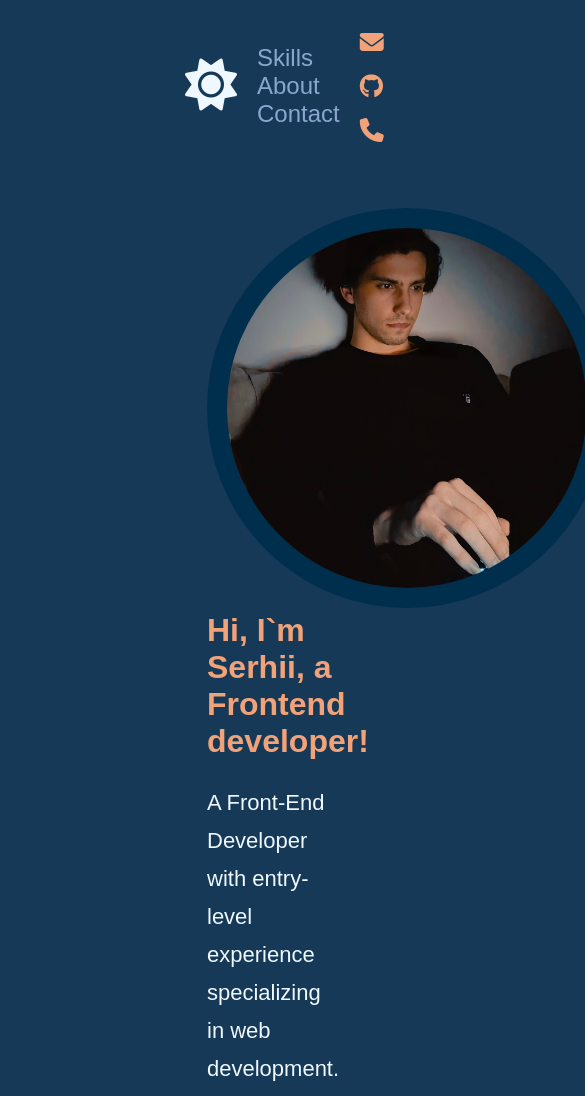
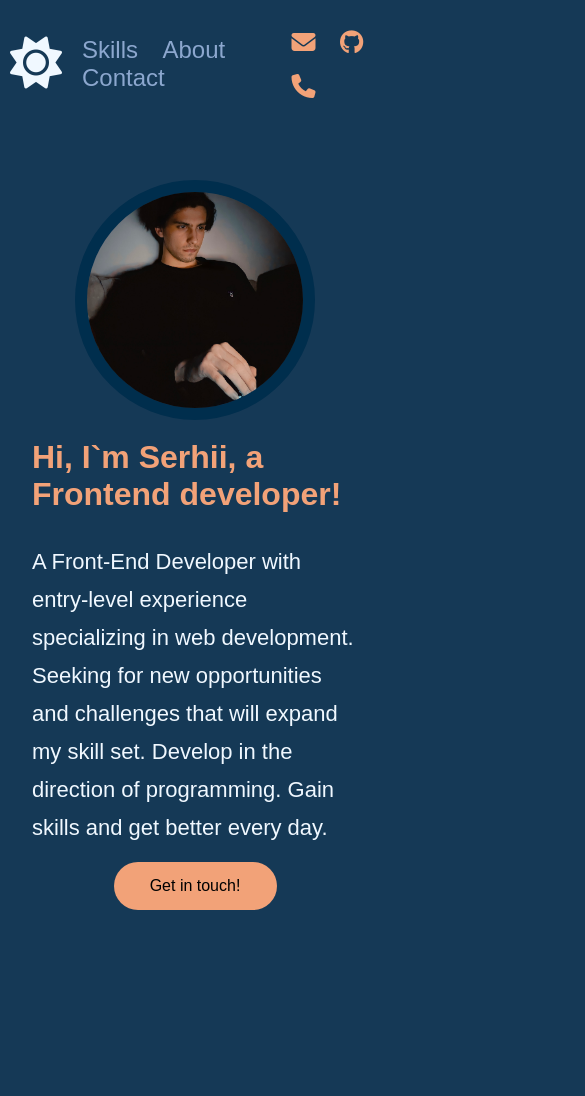
Before and after one commit to SerhiiOleskiv/portfolio_v2, a plain HTML site: page index.html in a window 390 px wide. Shown: the top 1096 px of the page, 585 px wide, since content can reach past the window. Drawn offline with Linux system fonts and the light colour scheme.

Commit message:
Add files via upload

```diff
--- a/index.html
+++ b/index.html
@@ -4,6 +4,7 @@
     <meta charset="UTF-8">
     <title>Portfolio V2</title>
     <link rel="stylesheet" href="style.css">
+    <meta name="viewport" content="width=device-width">
 </head>
 <body>
 
--- a/style.css
+++ b/style.css
@@ -6,14 +6,18 @@
 }
 body {
     background-color: #153956;
-    margin: 0 175px;
+    /*margin: 0 175px;*/
+    display: flex;
+    /*justify-content: center;*/
+    /*align-items: center;*/
+    flex-direction: column;
 }
 
 
 
 .header_line {
     display: flex;
-    justify-content: space-between;
+    justify-content: space-around;
     align-items: center;
     padding-top: 20px;
 }
@@ -130,11 +134,12 @@ body {
 
 .skill-item {
     display: flex;
-    width: 264px;
+    /*width: 264px;*/
     margin-right: 24px;
     margin-left: 24px;
-    padding-top: 24px;
-    padding-bottom: 24px;
+    padding: 80px;
+    /*padding-top: 24px;*/
+    /*padding-bottom: 24px;*/
     flex-direction: column;
     align-items: center;
 }
@@ -295,7 +300,6 @@ footer {
     background-color: #002e4d;
     flex-direction: column;
     color: #8ca7ce;
-    border-radius: 25% 25% 0 0;
 }
 
 .contact-info {
@@ -325,9 +329,92 @@ footer {
 }
 
 
-@media (max-width: 479px){
+@media (max-width: 991px){
+    .container.me_container {
+        height: auto;
+
+    }
     .me_main {
-        padding-top: 1.5rem;
+        height: auto;
+    }
+    .me-image {
+        max-width: 240px;
+        border-width: 12px;
+        background-image: none;
+    }
+}
+
+
+@media (max-width: 770px) {
+    .me_main {
+        display: flex;
         flex-direction: column-reverse;
-        align-items: flex-start;
-    }}
+        align-items: center;
+    }
+    .me-text-wrapper {
+        display: flex;
+        flex-direction: column;
+        align-items: center;
+        padding: 0;
+    }
+    .me-text-wrapper h1{
+        display: flex;
+        justify-content: center;
+        padding: 15px 0 15px 0;
+    }
+    .text-block {
+        display: flex;
+        justify-content: center;
+        padding: 15px 0 15px 0;
+    }
+    .button-wrapper {
+        padding: 15px 0 15px 0;
+    }
+
+
+    .about-grid-parent {
+        display: grid;
+        grid-template-rows: auto;
+        grid-template-columns: 1fr;
+    }
+
+    .box-1 {
+        grid-row: auto;
+    }
+    .box-2 {
+        grid-row: auto;
+    }
+    .box-3 {
+        grid-row: auto;
+    }
+    .box-4 {
+        grid-row: auto;
+    }
+}
+
+/*@media (max-width: 845px) {*/
+/*    .me_main {*/
+/*        flex-direction: column-reverse;*/
+/*        align-items: self-start;*/
+/*    }*/
+/*    .container {*/
+/*        padding: 0rem;*/
+/*    }*/
+/*    !*.me-image {*!*/
+/*    !*    width: auto;*!*/
+/*    !*    height: auto;*!*/
+/*    !*    max-width: 178px;*!*/
+/*    !*    border-width: 8px;*!*/
+/*    !*}*!*/
+
+/*    .me-image-wraper {*/
+/*        padding-bottom: 20px;*/
+/*    }*/
+/*}*/
+
+/*@media (max-width: 550px) {*/
+
+/*    .body {*/
+/*        max-width: none;*/
+/*    }*/
+/*}*/
```
